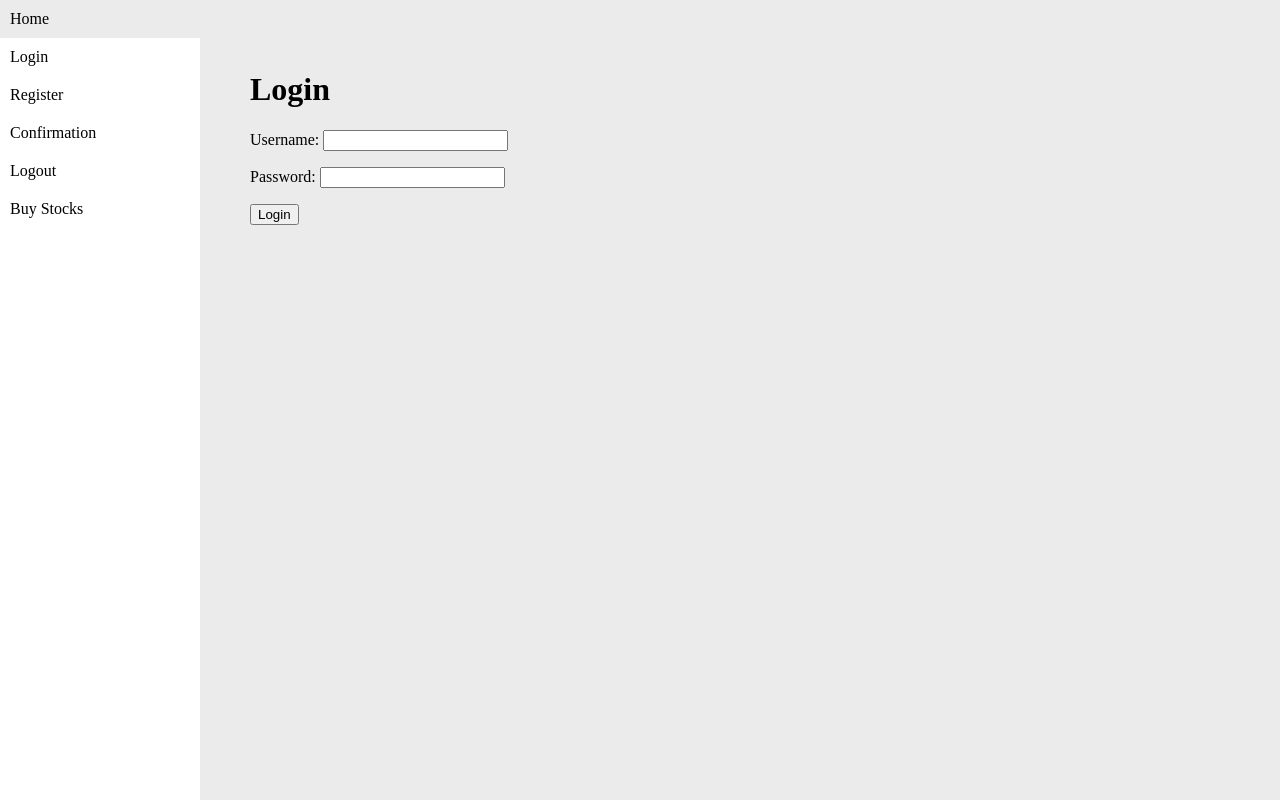
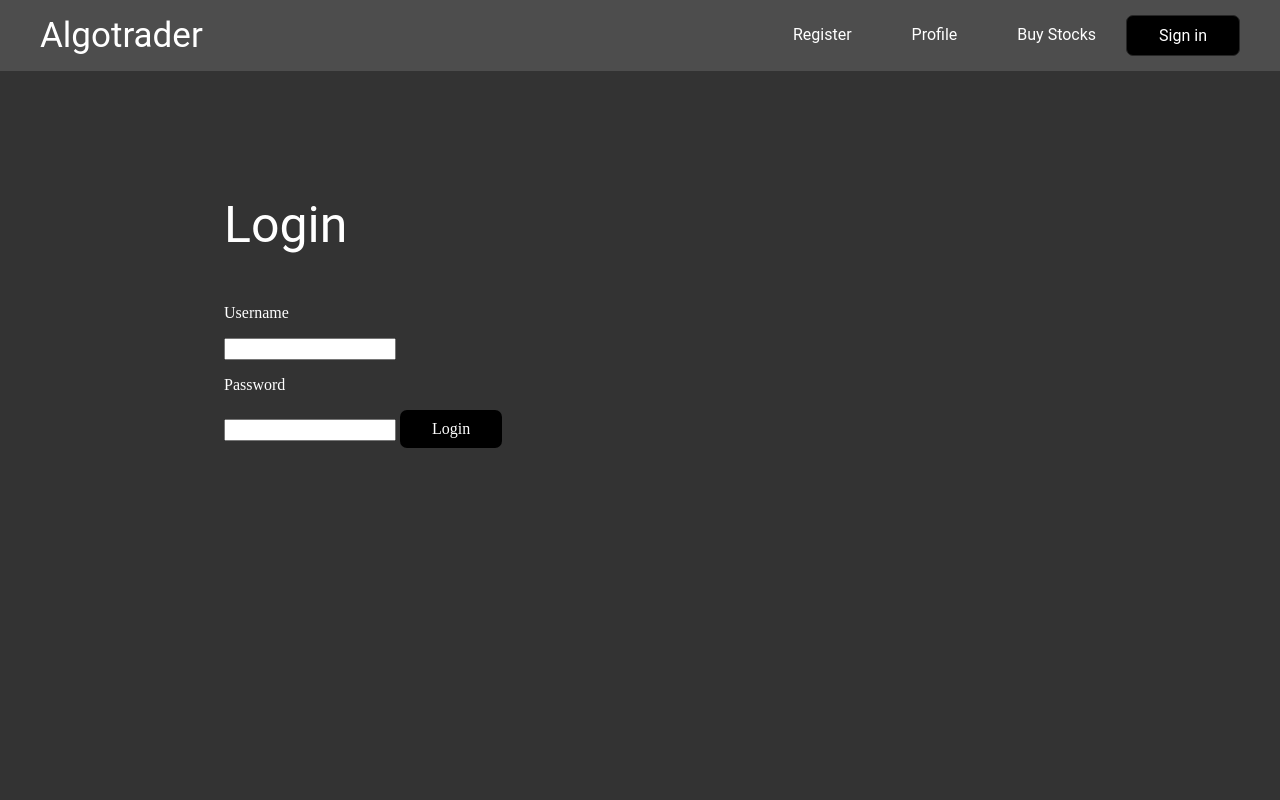
Before and after one commit to JTran-UW/algotrader, a Django app: page /login/ in a window 1280 px wide. Run offline with Django 3.2, Linux system fonts and the light colour scheme.

Commit message:
Dark mode redesign

```diff
--- a/algotrader/static/style.css
+++ b/algotrader/static/style.css
@@ -1,33 +1,89 @@
 body {
-    font-family: Microsoft Jhenghei;
-    background-color: rgb(235, 235, 235);
+    background-color: #333333;
     margin: 0px;
-    display: flex;
+}
+
+* {
+    color: white;
 }
 
 a {
-    color: black;
+    text-decoration: none;
 }
 
 .nav-bar {
-    width: 200px;
-    height: 100vh;
-    background-color: white;
+    font-family: Roboto;
+    width: 100vw;
     display: flex;
-    flex-direction: column;
-    align-items: stretch;
+    align-items: center;
+    justify-content: space-between;
+    background-color: #4d4d4d;
+}
+
+.logo {
+    font-size: 35px;
+    margin: 15px 40px;
+}
+
+.link-bar {
+    display: flex;
+    justify-content: space-between;
+    margin-right: 40px;
 }
 
 .link {
-    text-decoration: none;
     padding: 10px;
+    font-size: 16px;
+    margin: 0px 20px;
 }
 
 .link:hover {
-    background-color:rgb(235, 235, 235);
-    transition: 0.3s;
+    color: black;
+    transition: 0.2s;
 }
 
+.button {
+    background-color: black;
+    color: white;
+    padding: 10px 32px;
+    border-radius: 7px;
+    border: 1px solid #262626;
+    font-size: 16px;
+    cursor: pointer;
+}
+
+.button:hover {
+    box-shadow: 0px 0px 5px #1a1a1a;
+    transition: 0.2s;
+}
+
+
 .container {
-    padding: 50px;
+    padding: 75px;
+    width: 65vw;
+    margin: 0px auto;
 }
+
+.container * {
+    font-family: Roboto Slab;
+}
+
+.title {
+    font-family: Roboto;
+    font-size: 100px;
+    margin-bottom: 50px;
+}
+
+.header {
+    font-size: 50px;
+}
+
+.subtext {
+    font-size: 35px;
+    font-family: Cambria Math;
+}
+
+.submit {
+    border: none;
+    font-size: 16px;
+}
--- a/algotrader/templates/base.html
+++ b/algotrader/templates/base.html
@@ -10,12 +10,19 @@
     </head>
     <body>
         <div class="nav-bar">
-            <a href="{% url 'home' %}" class="link">Home</a>
-            <a href="{% url 'login' %}" class="link">Login</a>
-            <a href="{% url 'register' %}" class="link">Register</a>
-            <a href="{% url 'profile' %}" class="link">Confirmation</a>
-            <a href="{% url 'logout' %}" class="link">Logout</a>
-            <a href="{% url 'stock' %}" class="link">Buy Stocks</a>
+            <a href="{% url 'home' %}" class="logo">Algotrader</a>
+
+            <div class="link-bar">
+                <a href="{% url 'register' %}" class="link">Register</a>
+                <a href="{% url 'profile' %}" class="link">Profile</a>
+                <a href="{% url 'stock' %}" class="link">Buy Stocks</a>
+
+            {% if user.is_authenticated %}
+                <a href="{% url 'logout' %}" class="button">Logout</a>
+            {% else %}
+                <a href="{% url 'login' %}" class="button">Sign in</a>
+            {% endif %}
+            </div>
         </div>
 
         <div class="container">
--- a/algotrader/templates/index.html
+++ b/algotrader/templates/index.html
@@ -1,5 +1,8 @@
 {% extends "base.html" %}
 
 {% block content %}
-    <h1>Homepage</h1>
+    <p class="title">Trade like the pros.</p>
+    <p class="subtext">Wield all the power of modern machine learning in your day-to-day trading.</p>
+
+    <a type="button" href="/register/" class="button">Start now</a>
 {% endblock %}
--- a/algotrader/users/models.py
+++ b/algotrader/users/models.py
@@ -65,7 +65,6 @@ class Trader(AbstractBaseUser):
         Purchase a share
 
         :param stock: stock to buy
-        :param price_purchased: price of stock
         :return: Transaction object
         """
         # Create new transaction
@@ -84,6 +83,9 @@ class Trader(AbstractBaseUser):
 
     def sell(self, id):
         """
+        Sell a share
+
+        :param id: transaction pk
         """
         transaction = Transaction.objects.get(pk=id)
         price_sold = y.get_stock_price(transaction.stock)
@@ -97,10 +99,12 @@ class Trader(AbstractBaseUser):
         # Change balance
         self.balance += price_sold
         self.save()
-        # TODO change values including date sold, price sold, balance
 
     def delete(self, id):
         """
+        Delete a transaction
+
+        :param id: transaction pk
         """
         transaction = Transaction.objects.get(pk=id)
         transaction.delete()
--- a/algotrader/users/static/userstyles.css
+++ b/algotrader/users/static/userstyles.css
@@ -7,7 +7,7 @@
     background-color: white;
 }
 
-.stock-bar td{
+.stock-bar td {
     padding: 3px;
 }
 
--- a/algotrader/users/templates/users/login.html
+++ b/algotrader/users/templates/users/login.html
@@ -1,10 +1,18 @@
 {% extends "base.html" %}
+{% load static %}
+
+{% block styles %}
+    <link rel="stylesheet" href="{% static 'userstyles.css' %}">
+{% endblock %}
 
 {% block content %}
-    <h1>Login</h1>
+    <p class="title header">Login</p>
     <form method="POST">
         {% csrf_token %}
-        {{ form.as_p }}
-        <input type="submit" value="Login">
+        <p>Username</p>
+        {{ form.username }}
+        <p>Password</p>
+        {{ form.password }}
+        <input type="submit" value="Login" class="button submit">
     </form>
 {% endblock %}
--- a/algotrader/users/views.py
+++ b/algotrader/users/views.py
@@ -49,8 +49,11 @@ def profile_view(request):
 
     transactions = request.user.get_transactions()
     transactions = list(reversed(transactions))
+
     owned_ts = [t for t in transactions if not t.sold]
     sold_ts = [t for t in transactions if t.sold]
     balance = "{:.2f}".format(request.user.balance)
 
-    return render(request, "users/profile.html", {"owned_ts": owned_ts, "sold_ts": sold_ts, "balance": balance})
+    return render(request, "users/profile.html", {"owned_ts": owned_ts,
+                                                  "sold_ts": sold_ts,
+                                                  "balance": balance})
```
Also changed, not shown: algotrader/db.sqlite3.
